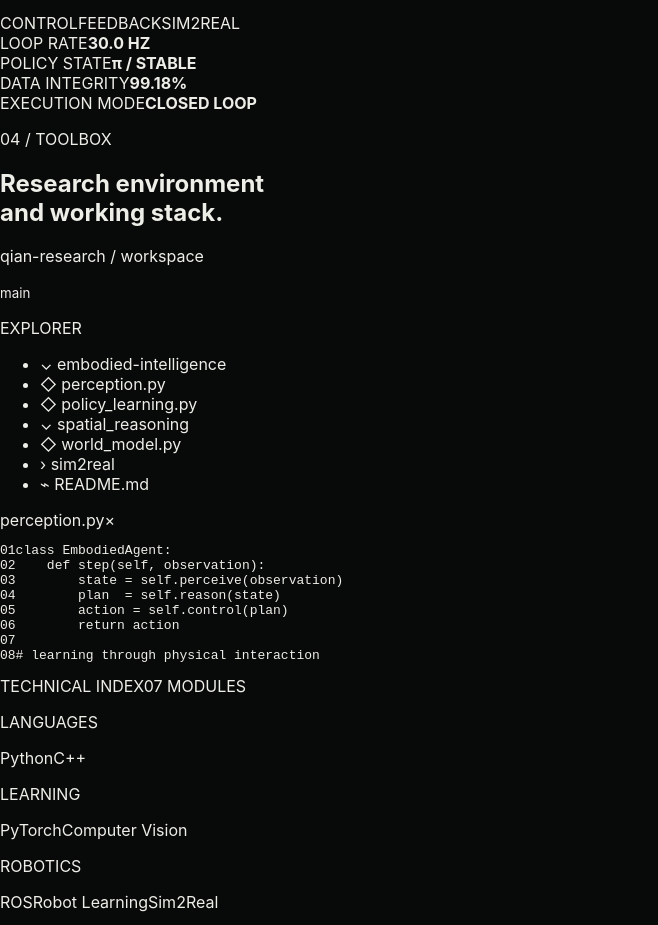
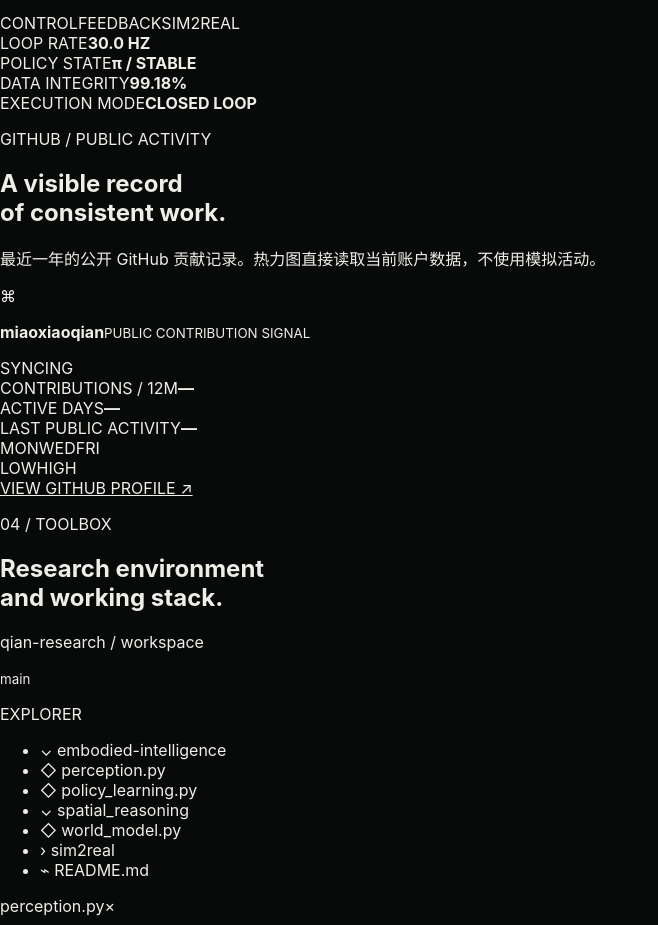
Before and after one commit to miaoxiaoqian/miaoxiaoqian.github.io, a plain HTML site: page index.html in a window 1280 px wide. Shown: the part 3201-4126 px from the top of the page, without its empty margins (0-658 px from the left). Drawn offline with Linux system fonts and the light colour scheme; a script that the page names is missing.

Commit message:
Add live GitHub contribution heatmap

```diff
--- a/index.html
+++ b/index.html
@@ -292,6 +292,49 @@
         </div>
       </section>
 
+      <section class="section-wrap activity-section" aria-labelledby="activity-title">
+        <div class="section-heading activity-heading">
+          <p>GITHUB / PUBLIC ACTIVITY</p>
+          <h2 id="activity-title">A visible record<br />of consistent work.</h2>
+          <p class="section-lead">
+            最近一年的公开 GitHub 贡献记录。热力图直接读取当前账户数据，不使用模拟活动。
+          </p>
+        </div>
+
+        <div class="activity-panel glass-panel" data-github-user="miaoxiaoqian">
+          <div class="activity-topline">
+            <div>
+              <span class="github-glyph" aria-hidden="true">⌘</span>
+              <p><strong>miaoxiaoqian</strong><small>PUBLIC CONTRIBUTION SIGNAL</small></p>
+            </div>
+            <span id="activity-status" class="activity-status"><i></i> SYNCING</span>
+          </div>
+
+          <div class="activity-metrics">
+            <div><span>CONTRIBUTIONS / 12M</span><strong id="contribution-total">—</strong></div>
+            <div><span>ACTIVE DAYS</span><strong id="active-days">—</strong></div>
+            <div><span>LAST PUBLIC ACTIVITY</span><strong id="last-activity">—</strong></div>
+          </div>
+
+          <div class="heatmap-shell" aria-label="最近一年 GitHub 贡献热力图">
+            <div class="heatmap-days" aria-hidden="true"><span>MON</span><span>WED</span><span>FRI</span></div>
+            <div class="heatmap-scroll">
+              <div id="heatmap-months" class="heatmap-months" aria-hidden="true"></div>
+              <div id="contribution-heatmap" class="contribution-heatmap" role="grid" aria-busy="true"></div>
+            </div>
+          </div>
+
+          <div id="activity-fallback" class="activity-fallback" role="status"></div>
+
+          <footer class="activity-footer">
+            <div class="heatmap-legend" aria-label="贡献强度图例">
+              <span>LOW</span><i class="level-0"></i><i class="level-1"></i><i class="level-2"></i><i class="level-3"></i><i class="level-4"></i><span>HIGH</span>
+            </div>
+            <a href="https://github.com/miaoxiaoqian" target="_blank" rel="noreferrer">VIEW GITHUB PROFILE ↗</a>
+          </footer>
+        </div>
+      </section>
+
       <section id="toolbox" class="section-wrap toolbox-section" aria-labelledby="toolbox-title">
         <div class="section-heading toolbox-heading">
           <p><span>04</span> / TOOLBOX</p>
```
